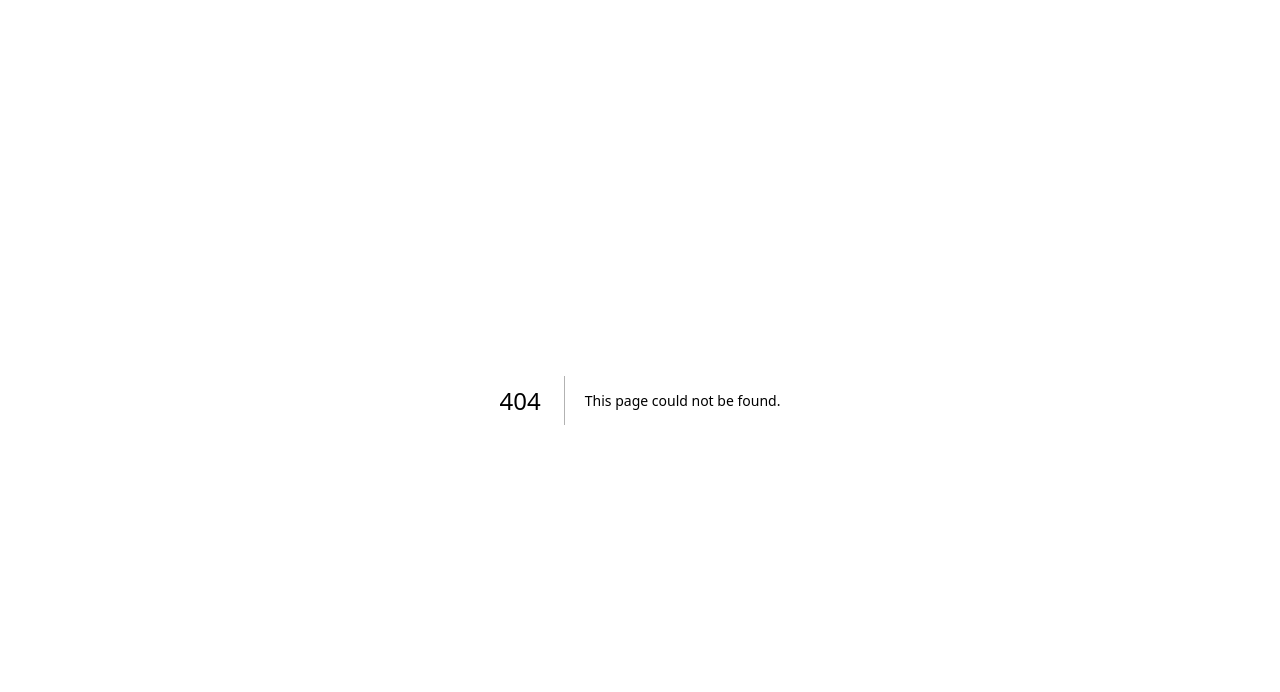
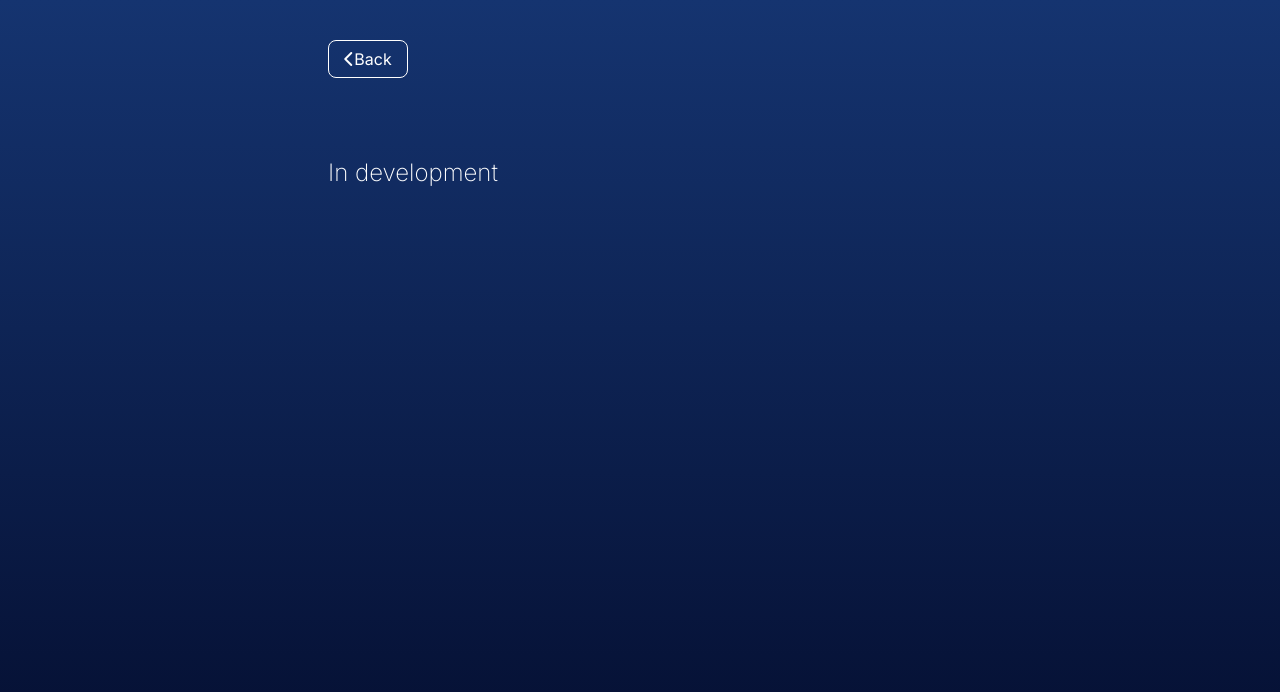
Before and after one commit to twincarlos/omniclone, a Next.js app: page /player-watch in a window 1280 px wide. Before the commit this address had no page. Shown: the top 692 px of the page. Built offline with nearby package versions, Linux system fonts and the light colour scheme.

Commit message:
added page files for player-watch and rating-calculator

```diff
--- a/src/app/globals.css
+++ b/src/app/globals.css
@@ -285,3 +285,12 @@ section.no-players-registered img.gif {
   justify-content: center;
   align-items: center;
 }
+
+.in-development {
+  color: white;
+  padding: 5em 0;
+}
+
+.in-development h1 {
+  font-weight: 200;
+}
--- /dev/null
+++ b/src/app/player-watch/page.js
@@ -0,0 +1,16 @@
+import Link from "next/link";
+
+export default function PlayerWatch() {
+    return (
+        <main>
+            <section className="player-watch-header">
+                <div>
+                    <Link href="/" className="back-link"><i className="fa-solid fa-chevron-left" /> Back</Link>
+                </div>
+                <div className="in-development">
+                    <h1>In development</h1>
+                </div>
+            </section>
+        </main>
+    );
+};
```
Also changed, not shown: src/app/(components)/Menu.js (+11 -6 lines), src/app/rating-calculator/page.js (added, +16 -0 lines), src/app/style.css (+9 -3 lines).
